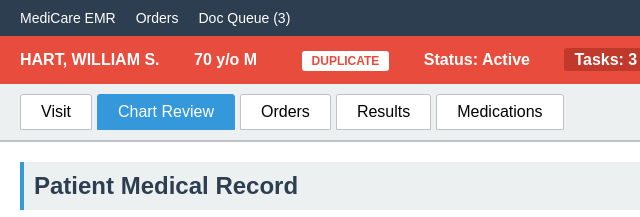
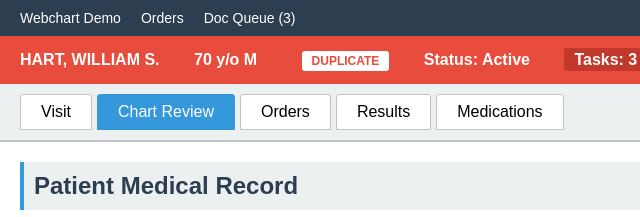
Before and after one commit to HrithikMani/header_context_crawler, a plain HTML site: page index.html in a window 1280 px wide. Shown: the top 217 px of the page, 0-640 px from the left. Drawn offline with Linux system fonts and the light colour scheme.

Commit message:
Update top-bar title in index.html to 'Webchart Demo'

```diff
--- a/index.html
+++ b/index.html
@@ -493,7 +493,7 @@
 </head>
 <body>
     <div class="top-bar">
-        <span>MediCare EMR</span>
+        <span>Webchart Demo</span>
         <span>Orders</span>
         <span>Doc Queue (3)</span>
         <span class="user-info">Dr. Smith, John - System Owner | US/Eastern</span>
```
Also changed, not shown: readme.md (added).
